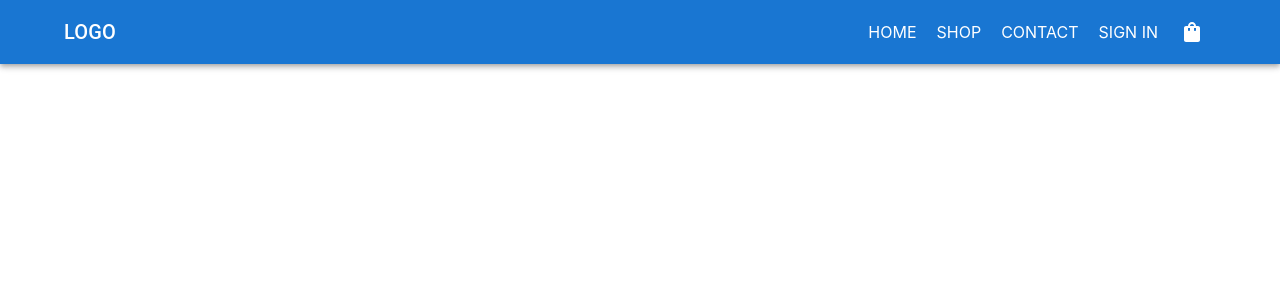
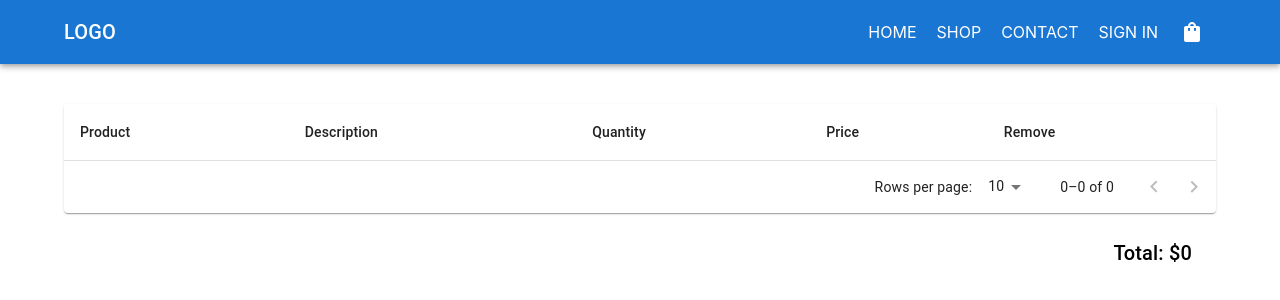
Before and after one commit to zeinabkamkar98/Clothing-Store, a React (Create React App) app in the folder simple_store/: page /check-out in a window 1280 px wide. Shown: the top 300 px of the page. Built offline with nearby package versions, Linux system fonts and the light colour scheme.

Commit message:
check out page added

```diff
--- a/simple_store/src/App.js
+++ b/simple_store/src/App.js
@@ -4,8 +4,11 @@ import Home from "./pages/Home";
 import Shop from "./pages/Shop";
 import Contact from "./pages/Contact";
 import SingIn from "./pages/SignIn";
+import CheckOut from "./pages/CheckOut";
 import { Routes, Route, Navigate } from "react-router-dom";
 import { connect } from "react-redux";
+import { selectCurrentUser } from "./redux/user/user.selector";
+import { createStructuredSelector } from "reselect";
 
 function App(props) {
   return (
@@ -15,6 +18,7 @@ function App(props) {
         <Route path="/" element={<Home />}></Route>
         <Route path="/shop" element={<Shop />}></Route>
         <Route path="/contact" element={<Contact />}></Route>
+        <Route path="/check-out" element={<CheckOut />}></Route>
         <Route
           path="/sign-in"
           element={props.currentUser ? <Navigate to="/" /> : <SingIn />}
@@ -24,8 +28,8 @@ function App(props) {
   );
 }
 
-const mapStateToProps = ({ user }) => ({
-  currentUser: user.currentUser,
+const mapStateToProps = createStructuredSelector({
+  currentUser: selectCurrentUser,
 });
 
 export default connect(mapStateToProps)(App);
--- a/simple_store/src/components/Footer.jsx
+++ b/simple_store/src/components/Footer.jsx
@@ -1,4 +1,4 @@
-import React, { Component } from 'react'
+import React, { Component } from 'react';
 
 export class Footer extends Component {
     render() {
@@ -8,4 +8,4 @@ export class Footer extends Component {
     }
 }
 
-export default Footer
+export default Footer;
--- a/simple_store/src/components/Header.jsx
+++ b/simple_store/src/components/Header.jsx
@@ -7,7 +7,7 @@ import Typography from '@mui/material/Typography';
 import Badge from '@mui/material/Badge';
 import ShoppingBagIcon from '@mui/icons-material/ShoppingBag';
 import { Container } from '@mui/material';
-import { Link } from 'react-router-dom';
+import { Link, useNavigate } from 'react-router-dom';
 import { connect } from 'react-redux';
 import { setCurrentUser } from '../redux/user/user.action';
 import Menu from '@mui/material/Menu';
@@ -16,9 +16,11 @@ import ShoppingMenuItem from './ShoppingMenuItem';
 import Button from '@mui/material/Button';
 import Paper from '@mui/material/Paper';
 import { selectCartItemsCount, selectCartItems } from '../redux/cart/cart.selectors'
+import { selectCurrentUser } from '../redux/user/user.selector'
+import { createStructuredSelector } from 'reselect';
 
 const Header = (props) => {
-
+    const navigate = useNavigate();
     const [anchorEl, setAnchorEl] = React.useState(null);
     const open = Boolean(anchorEl);
     const handleClick = (event) => {
@@ -105,7 +107,7 @@ const Header = (props) => {
                                     ))
                                 }
                             </Paper>
-                            <MenuItem ><Button variant="contained" fullWidth={true}>GO TO CHECKOUT</Button></MenuItem>
+                            <MenuItem ><Button onClick={() => navigate("/check-out")} variant="contained" fullWidth={true}>GO TO CHECKOUT</Button></MenuItem>
 
 
                         </Menu>
@@ -119,10 +121,10 @@ const Header = (props) => {
     );
 }
 
-const mapStateToProps = (state) => ({
-    currentUser: state.user.currentUser,
-    cartItems: selectCartItems(state),
-    itemCount: selectCartItemsCount(state)
+const mapStateToProps = createStructuredSelector({
+    currentUser: selectCurrentUser,
+    cartItems: selectCartItems,
+    itemCount: selectCartItemsCount
 
 })
 
--- /dev/null
+++ b/simple_store/src/pages/CheckOut.jsx
@@ -0,0 +1,103 @@
+import * as React from 'react';
+import Table from '@mui/material/Table';
+import TableBody from '@mui/material/TableBody';
+import TableCell from '@mui/material/TableCell';
+import TableContainer from '@mui/material/TableContainer';
+import TableHead from '@mui/material/TableHead';
+import TableRow from '@mui/material/TableRow';
+import { Container, Paper, Typography } from '@mui/material';
+import TablePagination from '@mui/material/TablePagination';
+import ArrowBackIosIcon from '@mui/icons-material/ArrowBackIos';
+import ArrowForwardIosIcon from '@mui/icons-material/ArrowForwardIos';
+import ClearIcon from '@mui/icons-material/Clear';
+import { selectCartItemsCount, selectCartItems, selectCartTotal } from '../redux/cart/cart.selectors'
+import { selectCurrentUser } from '../redux/user/user.selector'
+import { createStructuredSelector } from 'reselect';
+import { connect } from 'react-redux';
+
+function createData(name, calories, fat, carbs, protein) {
+    return { name, calories, fat, carbs, protein };
+}
+
+const rows = [
+    createData('Frozen yoghurt', 159, 6.0, 24, 4.0),
+    createData('Ice cream sandwich', 237, 9.0, 37, 4.3),
+    createData('Eclair', 262, 16.0, 24, 6.0),
+    createData('Cupcake', 305, 3.7, 67, 4.3),
+    createData('Gingerbread', 356, 16.0, 49, 3.9),
+];
+
+const CheckOut = (props) => {
+    const [page, setPage] = React.useState(0);
+    const [rowsPerPage, setRowsPerPage] = React.useState(10);
+
+    const handleChangePage = (event, newPage) => {
+        setPage(newPage);
+    };
+
+    const handleChangeRowsPerPage = (event) => {
+        setRowsPerPage(+event.target.value);
+        setPage(0);
+    };
+    return (
+        <Container >
+            <Paper sx={{ width: '100%', overflow: 'hidden', mt: 5 }}>
+                <TableContainer sx={{ maxHeight: 500 }}>
+                    <Table stickyHeader sx={{ minWidth: 650 }} aria-label="simple table">
+                        <TableHead>
+                            <TableRow>
+                                <TableCell>Product</TableCell>
+                                <TableCell align="left">Description</TableCell>
+                                <TableCell align="left">Quantity</TableCell>
+                                <TableCell align="left">Price</TableCell>
+                                <TableCell align="left">Remove</TableCell>
+                            </TableRow>
+                        </TableHead>
+                        <TableBody>
+                            {props.cartItems.slice(page * rowsPerPage, page * rowsPerPage + rowsPerPage).map((item) => (
+                                <TableRow
+                                    hover={true}
+                                    key={item.id}
+                                    sx={{ '&:last-child td, &:last-child th': { border: 0 } }}
+                                >
+                                    <TableCell align="left" component="th" scope="row">
+                                        <img width={100} height={130} src={item.imageUrl}></img>
+                                    </TableCell>
+                                    <TableCell align="left">{item.name}</TableCell>
+                                    <TableCell align="left">
+                                        <ArrowBackIosIcon sx={{ fontSize: 16 }} />
+                                        <span style={{ fontSize: 18, margin: 5 }}>{item.quantity}</span>
+                                        <ArrowForwardIosIcon sx={{ fontSize: 16 }} />
+                                    </TableCell>
+                                    <TableCell align="left">$ {item.price}</TableCell>
+                                    <TableCell align="left"><ClearIcon></ClearIcon></TableCell>
+                                </TableRow>
+                            ))}
+                        </TableBody>
+                    </Table>
+                </TableContainer>
+                <TablePagination
+                    rowsPerPageOptions={[3, 5, 10]}
+                    component="div"
+                    count={props.cartItems.length}
+                    rowsPerPage={rowsPerPage}
+                    page={page}
+                    onPageChange={handleChangePage}
+                    onRowsPerPageChange={handleChangeRowsPerPage}
+                />
+            </Paper>
+            <Typography variant='h6' align='right' margin={3}>Total: ${props.total}</Typography>
+        </Container>
+    );
+}
+
+const mapStateToProps = createStructuredSelector({
+    cartItems: selectCartItems,
+    itemCount: selectCartItemsCount,
+    total: selectCartTotal,
+})
+
+const mapDispatchToProps = dispatch => ({
+
+})
+export default connect(mapStateToProps, mapDispatchToProps)(CheckOut);
--- a/simple_store/src/redux/cart/cart.selectors.js
+++ b/simple_store/src/redux/cart/cart.selectors.js
@@ -11,3 +11,10 @@ export const selectCartItemsCount = createSelector(
   [selectCartItems],
   (cartItems) => cartItems.reduce((sum, cartItem) => sum + cartItem.quantity, 0)
 );
+
+export const selectCartTotal = createSelector([selectCartItems], (cartItems) =>
+  cartItems.reduce(
+    (sum, cartItem) => sum + cartItem.quantity * cartItem.price,
+    0
+  )
+);
--- /dev/null
+++ b/simple_store/src/redux/user/user.selector.js
@@ -0,0 +1,8 @@
+import { createSelector } from "reselect";
+
+const selectUser = (state) => state.user;
+
+export const selectCurrentUser = createSelector(
+  [selectUser],
+  (user) => user.currentUser
+);
```
